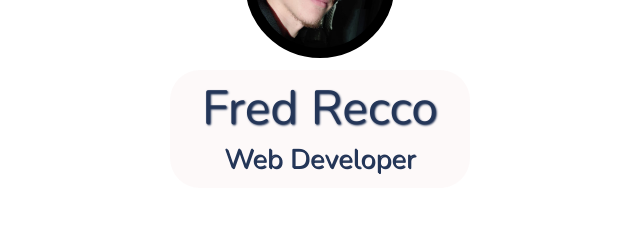
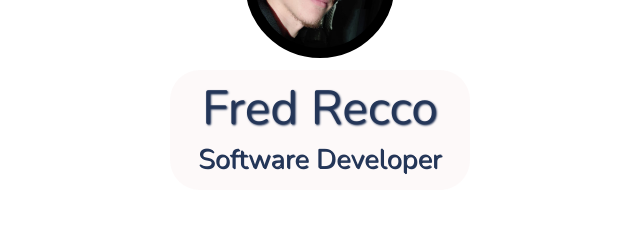
Before and after one commit to reecco/portfolio, a Vue app: page / in a window 1280 px wide. Shown: the part 231-471 px from the top of the page, without its empty margins (320-960 px from the left). Built offline with nearby package versions, Linux system fonts and the light colour scheme.

Commit message:
feat: add typed animation library

```diff
--- a/package.json
+++ b/package.json
@@ -10,6 +10,7 @@
   "dependencies": {
     "axios": "^1.1.3",
     "core-js": "^3.8.3",
+    "typed.js": "^2.0.12",
     "vue": "^3.2.13",
     "vue-router": "^4.0.3"
   },
--- a/src/views/Home/Home.vue
+++ b/src/views/Home/Home.vue
@@ -5,12 +5,13 @@
     </div>
     <div class="home__infos">
       <h1>Fred Recco</h1>
-      <h3>Web Developer</h3>
+      <h3 class="typing"></h3>
     </div>
   </div>
 </template>
 
 <script>
+import Typed from 'typed.js'
 
 export default {
   name: 'Home',
@@ -18,8 +19,25 @@ export default {
 
   },
 
+  methods: {
+    animation() {
+      let options = {
+        strings: ['Web Developer', 'Software Developer', 'Backend Developer'],
+        typeSpeed: 100,
+        showCursor: false,
+        loop: true
+      }
+
+      new Typed('.typing', options)
+    }
+  },
+
   created() {
     document.title = 'Home'
+  },
+
+  mounted() {
+    this.animation()
   }
 }
 </script>
--- a/src/views/Home/style.sass
+++ b/src/views/Home/style.sass
@@ -27,10 +27,11 @@
 
   .home__infos
     width: 300px
+    height: 120px
     background-color: #fdf9f9ee
     border-radius: 30px
     padding-top: 5px
-    padding-bottom: 10px
+    padding-bottom: 5px
     margin: 0 auto
 
     h1, h3
```
Also changed, not shown: 1 other file (tests, documents, lock files or other folders).
